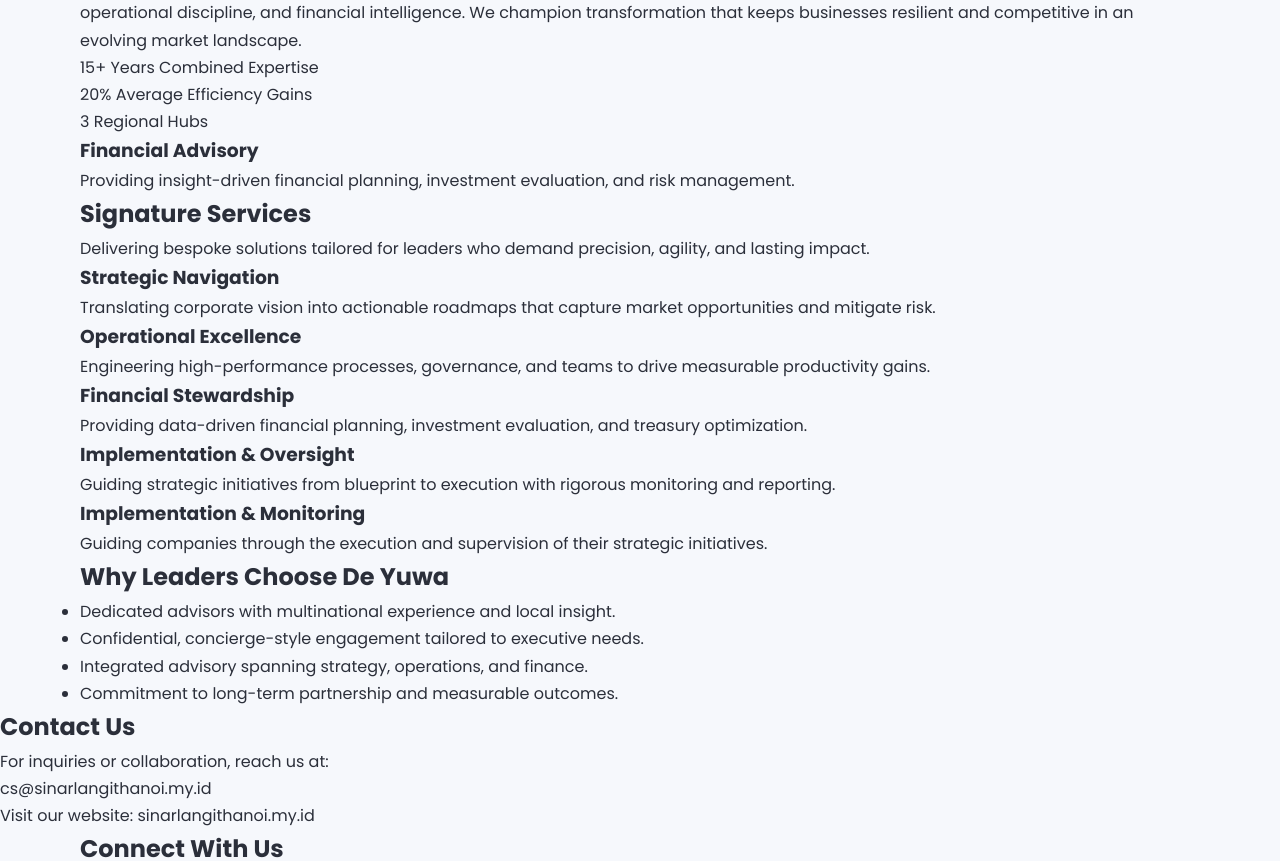
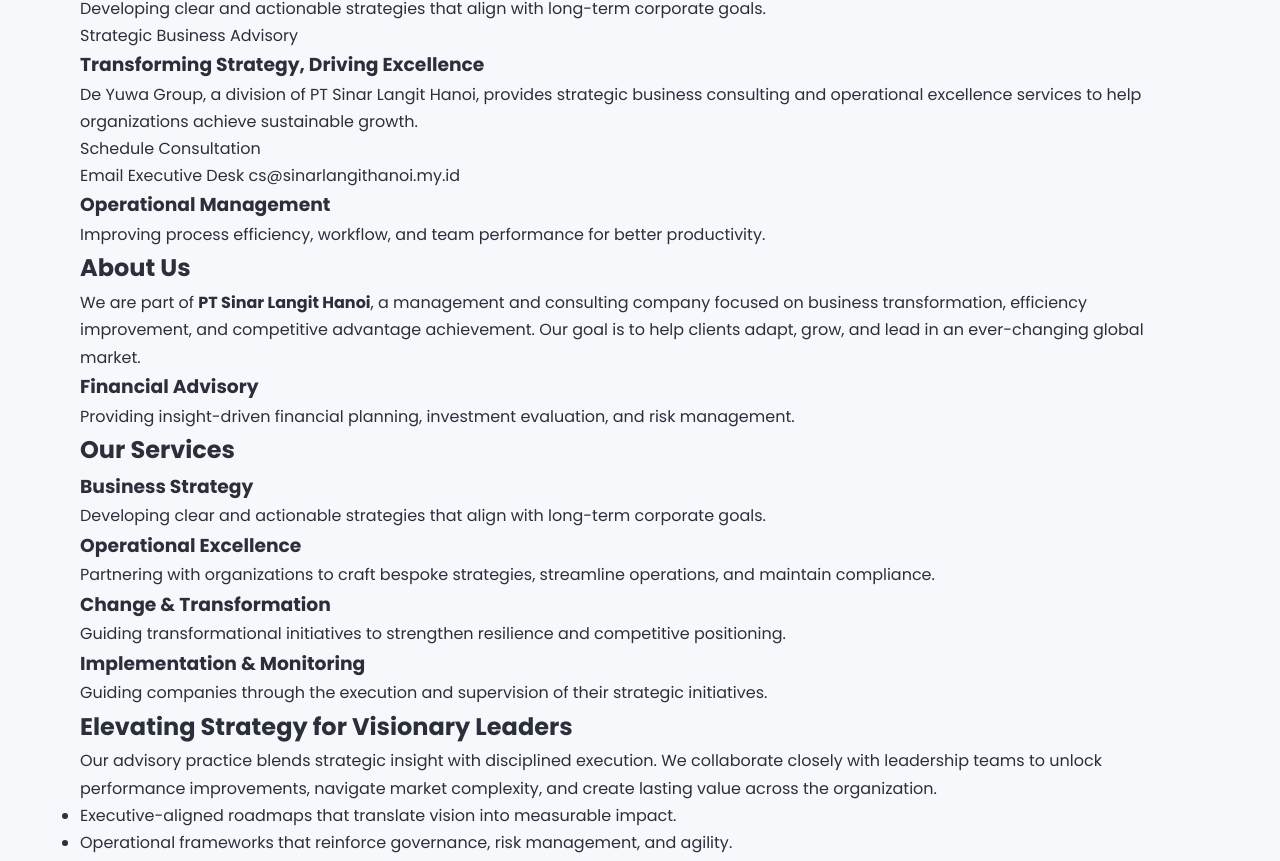
Before and after one commit to kevin123a/deyuwagroup, a plain HTML site: page index.html in a window 1280 px wide. Shown: the part 752-1613 px from the top of the page. Drawn offline with Linux system fonts and the light colour scheme.

Commit message:
Update index.html

```diff
--- a/index.html
+++ b/index.html
@@ -17,18 +17,18 @@
   <header class="topbar">
     <div class="container navbar">
       <div class="logo">De Yuwa Group</div>
-      <div class="logo">
-        <span class="logo-mark">DY</span>
-        <div class="logo-text">
-          <span class="logo-title">De Yuwa Group</span>
-          <span class="logo-subtitle">PT Sinar Langit Hanoi</span>
+      <a class="brand" href="#home">
+        <img src="logo.png" alt="De Yuwa Group" class="brand-mark" />
+        <div class="brand-text">
+          <span class="brand-title">De Yuwa Group</span>
+          <span class="brand-subtitle">PT Sinar Langit Hanoi</span>
         </div>
-      </div>
+      </a>
       <nav>
         <a href="#about">About</a>
         <a href="#services">Services</a>
         <a href="#contact">Contact</a>
-        <a href="#contact" class="highlight">Contact</a>
+        <a href="#contact" class="accent">Contact</a>
       </nav>
     </div>
   </header>
@@ -59,17 +59,20 @@
         <h3>Business Strategy</h3>
         <p>Developing clear and actionable strategies that align with long-term corporate goals.</p>
   <main>
-    <section class="hero">
+    <section id="home" class="hero">
       <div class="container hero-content">
-        <div class="hero-badge">Premier Business Advisory</div>
-        <h1>Elevating Strategy for Visionary Leaders</h1>
+        <span class="hero-badge">Strategic Business Advisory</span>
+        <h1>Transforming Strategy, Driving Excellence</h1>
         <p>
-          De Yuwa Group, a division of PT Sinar Langit Hanoi, partners with high-performing organizations to craft bespoke
-          strategies, streamline operations, and unlock sustainable growth across Southeast Asia.
+          De Yuwa Group, a division of PT Sinar Langit Hanoi, provides strategic business consulting and operational
+          excellence services to help organizations achieve sustainable growth.
         </p>
         <div class="hero-actions">
-          <a href="#contact" class="btn primary">Consult With Us</a>
-          <a href="#services" class="btn ghost">Explore Services</a>
+          <a href="#contact" class="btn primary">Schedule Consultation</a>
+          <div class="hero-contact">
+            <span>Email Executive Desk</span>
+            <a href="mailto:cs@sinarlangithanoi.my.id">cs@sinarlangithanoi.my.id</a>
+          </div>
         </div>
       </div>
       <div class="card">
@@ -78,29 +81,13 @@
     </section>
 
     <section id="about" class="section about">
-      <div class="container split">
-        <div class="section-intro">
-          <h2>About Us</h2>
-          <p>
-            As part of <strong>PT Sinar Langit Hanoi</strong>, De Yuwa Group delivers executive-level management consulting that
-            blends strategic foresight, operational discipline, and financial intelligence. We champion transformation that
-            keeps businesses resilient and competitive in an evolving market landscape.
-          </p>
-        </div>
-        <div class="stats">
-          <div class="stat-card">
-            <span class="stat-value">15+</span>
-            <span class="stat-label">Years Combined Expertise</span>
-          </div>
-          <div class="stat-card">
-            <span class="stat-value">20%</span>
-            <span class="stat-label">Average Efficiency Gains</span>
-          </div>
-          <div class="stat-card">
-            <span class="stat-value">3</span>
-            <span class="stat-label">Regional Hubs</span>
-          </div>
-        </div>
+      <div class="container section-inner">
+        <h2>About Us</h2>
+        <p>
+          We are part of <strong>PT Sinar Langit Hanoi</strong>, a management and consulting company focused on business
+          transformation, efficiency improvement, and competitive advantage achievement. Our goal is to help clients adapt,
+          grow, and lead in an ever-changing global market.
+        </p>
       </div>
       <div class="card">
         <h3>Financial Advisory</h3>
@@ -108,27 +95,20 @@
     </section>
 
     <section id="services" class="section services">
-      <div class="container">
-        <div class="section-heading">
-          <h2>Signature Services</h2>
-          <p>Delivering bespoke solutions tailored for leaders who demand precision, agility, and lasting impact.</p>
-        </div>
-        <div class="card-grid">
-          <article class="card">
-            <h3>Strategic Navigation</h3>
-            <p>Translating corporate vision into actionable roadmaps that capture market opportunities and mitigate risk.</p>
+      <div class="container section-inner">
+        <h2>Our Services</h2>
+        <div class="service-grid">
+          <article class="service-card">
+            <h3>Business Strategy</h3>
+            <p>Developing clear and actionable strategies that align with long-term corporate goals.</p>
           </article>
-          <article class="card">
+          <article class="service-card">
             <h3>Operational Excellence</h3>
-            <p>Engineering high-performance processes, governance, and teams to drive measurable productivity gains.</p>
+            <p>Partnering with organizations to craft bespoke strategies, streamline operations, and maintain compliance.</p>
           </article>
-          <article class="card">
-            <h3>Financial Stewardship</h3>
-            <p>Providing data-driven financial planning, investment evaluation, and treasury optimization.</p>
-          </article>
-          <article class="card">
-            <h3>Implementation & Oversight</h3>
-            <p>Guiding strategic initiatives from blueprint to execution with rigorous monitoring and reporting.</p>
+          <article class="service-card">
+            <h3>Change & Transformation</h3>
+            <p>Guiding transformational initiatives to strengthen resilience and competitive positioning.</p>
           </article>
         </div>
       </div>
@@ -137,14 +117,18 @@
         <p>Guiding companies through the execution and supervision of their strategic initiatives.</p>
     </section>
 
-    <section class="section highlight">
-      <div class="container highlight-content">
-        <h2>Why Leaders Choose De Yuwa</h2>
-        <ul>
-          <li>Dedicated advisors with multinational experience and local insight.</li>
-          <li>Confidential, concierge-style engagement tailored to executive needs.</li>
-          <li>Integrated advisory spanning strategy, operations, and finance.</li>
-          <li>Commitment to long-term partnership and measurable outcomes.</li>
+    <section class="section focus">
+      <div class="container section-inner">
+        <h2>Elevating Strategy for Visionary Leaders</h2>
+        <p>
+          Our advisory practice blends strategic insight with disciplined execution. We collaborate closely with leadership
+          teams to unlock performance improvements, navigate market complexity, and create lasting value across the
+          organization.
+        </p>
+        <ul class="focus-list">
+          <li>Executive-aligned roadmaps that translate vision into measurable impact.</li>
+          <li>Operational frameworks that reinforce governance, risk management, and agility.</li>
+          <li>Financial perspectives that inform sound investment and growth decisions.</li>
         </ul>
       </div>
     </div>
@@ -160,7 +144,7 @@
   </section>
     <section id="contact" class="section contact">
       <div class="container contact-card">
-        <div>
+        <div class="contact-copy">
           <h2>Connect With Us</h2>
           <p>For confidential consultations or partnership opportunities, reach our executive desk below.</p>
         </div>
```
